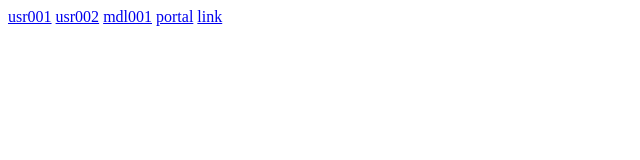
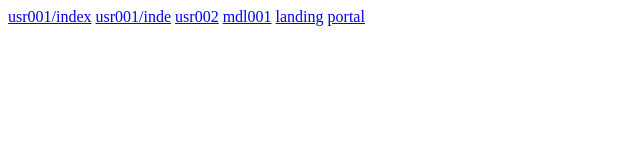
Before and after one commit to llggl/tc, a plain HTML site: page index.html in a window 1280 px wide. Shown: the whole page, without its empty margins (0-640 px from the left). Drawn offline with Linux system fonts and the light colour scheme.

Commit message:
Update index.html

```diff
--- a/index.html
+++ b/index.html
@@ -1,10 +1,11 @@
 <!DOCTYPE html>
 <html>
 <body>
-  <a href="usr001/index.html">usr001</a>
+  <a href="usr001/index.html">usr001/index</a>
+  <a href="usr001/inde.html">usr001/inde</a>
   <a href="usr002/index.html">usr002</a>
   <a href="mdl001/index.html">mdl001</a>
+  <a href="landing.html">landing</a>
   <a href="portal.html">portal</a>
-  <a href="usr001/ind.html">link</a>
 </body>
 </html>
```
